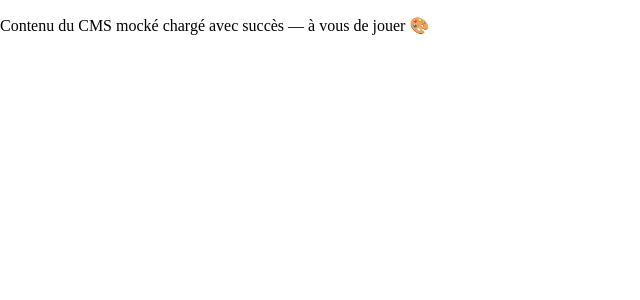
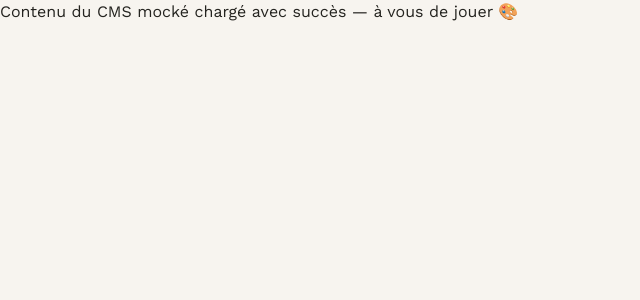
Before and after one commit to anatoleayme-24/Atelier-Nova, a React (Vite) app: page / in a window 1280 px wide. Shown: the top 300 px of the page, without its empty margins (0-640 px from the left). Built offline with nearby package versions, Linux system fonts and the light colour scheme.

Commit message:
style-global

```diff
--- a/index.html
+++ b/index.html
@@ -1,9 +1,12 @@
 <!doctype html>
 <html lang="fr">
   <head>
-    <meta charset="UTF-8" />
-    <meta name="viewport" content="width=device-width, initial-scale=1.0" />
+    <meta charset="UTF-8">
+    <meta name="viewport" content="width=device-width, initial-scale=1.0">
     <title>Atelier Nova — Test technique</title>
+      <link rel="preconnect" href="https://fonts.googleapis.com">
+      <link rel="preconnect" href="https://fonts.gstatic.com" crossorigin>
+      <link href="https://fonts.googleapis.com/css2?family=Fraunces:ital,wght@0,500;1,500&family=Work+Sans:wght@400;500;600&display=swap" rel="stylesheet">
   </head>
   <body>
     <div id="root"></div>
--- a/src/main.jsx
+++ b/src/main.jsx
@@ -1,6 +1,8 @@
 import React from 'react';
 import ReactDOM from 'react-dom/client';
 import App from './App.jsx';
+import './styles/variables.css';
+import './styles/global.css';
 
 ReactDOM.createRoot(document.getElementById('root')).render(
   <React.StrictMode>
--- /dev/null
+++ b/src/styles/global.css
@@ -0,0 +1,56 @@
+/* 1. Les tailles incluent les bordures et les marges intérieures (plus simple à calculer) */
+* {
+  box-sizing: border-box;
+}
+
+/* 2. Le fond, la couleur et la police de toute la page */
+body {
+  margin: 0;
+  background-color: var(--color-bg);
+  color: var(--color-text);
+  font-family: var(--font-body);
+  font-size: var(--fs-body);
+  line-height: 1.55;
+}
+
+/* 3. Les titres en Fraunces */
+h1, h2, h3 {
+  font-family: var(--font-title);
+  font-weight: 500;
+  line-height: 1.15;
+  margin: 0;
+}
+
+/* 4. On retire les marges automatiques du navigateur */
+p, ul, figure, blockquote, dl, dd {
+  margin: 0;
+}
+
+/* 5. Les images ne dépassent jamais de leur conteneur */
+img {
+  display: block;
+  max-width: 100%;
+  height: auto;
+}
+
+/* 6. Les listes sans puces (on les stylera nous-mêmes) */
+ul {
+  list-style: none;
+  padding: 0;
+}
+
+/* 7. Les liens prennent la couleur du texte autour */
+a {
+  color: inherit;
+}
+
+/* 8. Accessibilité : un contour visible quand on navigue au clavier */
+:focus-visible {
+  outline: 2px solid var(--color-primary);
+  outline-offset: 3px;
+}
+
+/* 9. Défilement doux quand on clique sur un lien du menu */
+html {
+  scroll-behavior: smooth;
+}
--- a/src/styles/variables.css
+++ b/src/styles/variables.css
@@ -0,0 +1,37 @@
+/* Toutes les valeurs de la direction artistique au même endroit.
+   On les utilise ensuite avec var(--nom), par exemple : color: var(--color-text); */
+
+:root {
+  /* Couleurs */
+  --color-primary: #1F2A24;     /* encre : nav, footer, texte fort */
+  --color-accent: #C97C4B;      /* terracotta : CTA, survols */
+  --color-bg: #F7F4EF;          /* fond principal écru */
+  --color-surface: #EDE7DD;     /* fond des cartes et bandeaux */
+  --color-text: #24231F;        /* texte principal */
+  --color-text-muted: #6B675F;  /* texte secondaire, légendes */
+
+  /* Polices */
+  --font-title: "Fraunces", Georgia, serif;
+  --font-body: "Work Sans", Arial, sans-serif;
+
+  /* Tailles de texte (version mobile) */
+  --fs-h1: 1.9rem;      /* 30 px */
+  --fs-h2: 1.5rem;      /* 24 px */
+  --fs-h3: 1.2rem;      /* 19 px */
+  --fs-body: 1rem;      /* 16 px */
+  --fs-small: 0.85rem;  /* 13,6 px */
+
+  /* Espacements */
+  --space-sm: 1rem;        /* 16 px */
+  --space-md: 1.5rem;      /* 24 px */
+  --space-lg: 2.5rem;      /* 40 px */
+  --space-section: 4rem;   /* 64 px entre les sections */
+  --gutter: 1.25rem;       /* 20 px de marge sur les côtés */
+}
+
+/* Sur grand écran, on agrandit les titres et les espaces */
+@media (min-width: 1024px) {
+  :root {
+    --fs-h1: 3rem;           /* 48 px */
+    --fs-h2: 1.6rem;         /* 26 px */
+    --space-section: 7rem;   /* 112 px */
```
